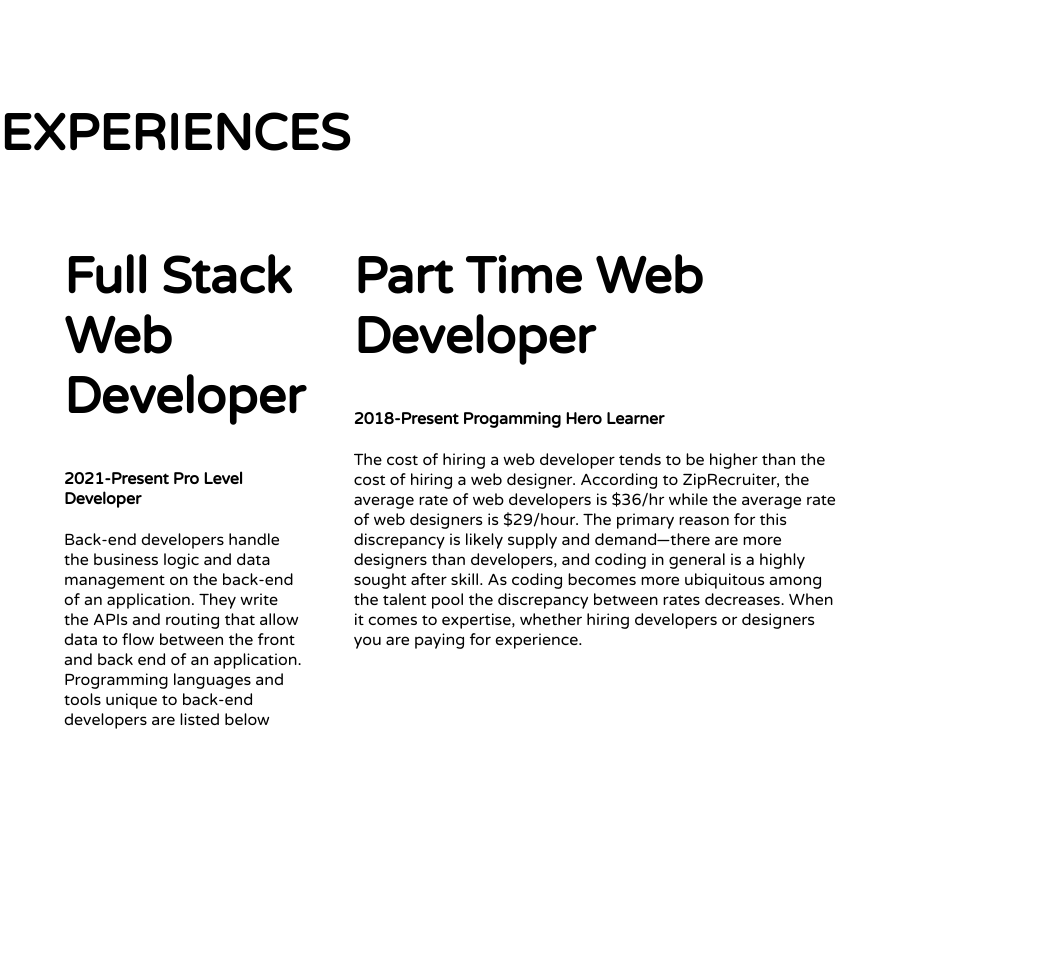
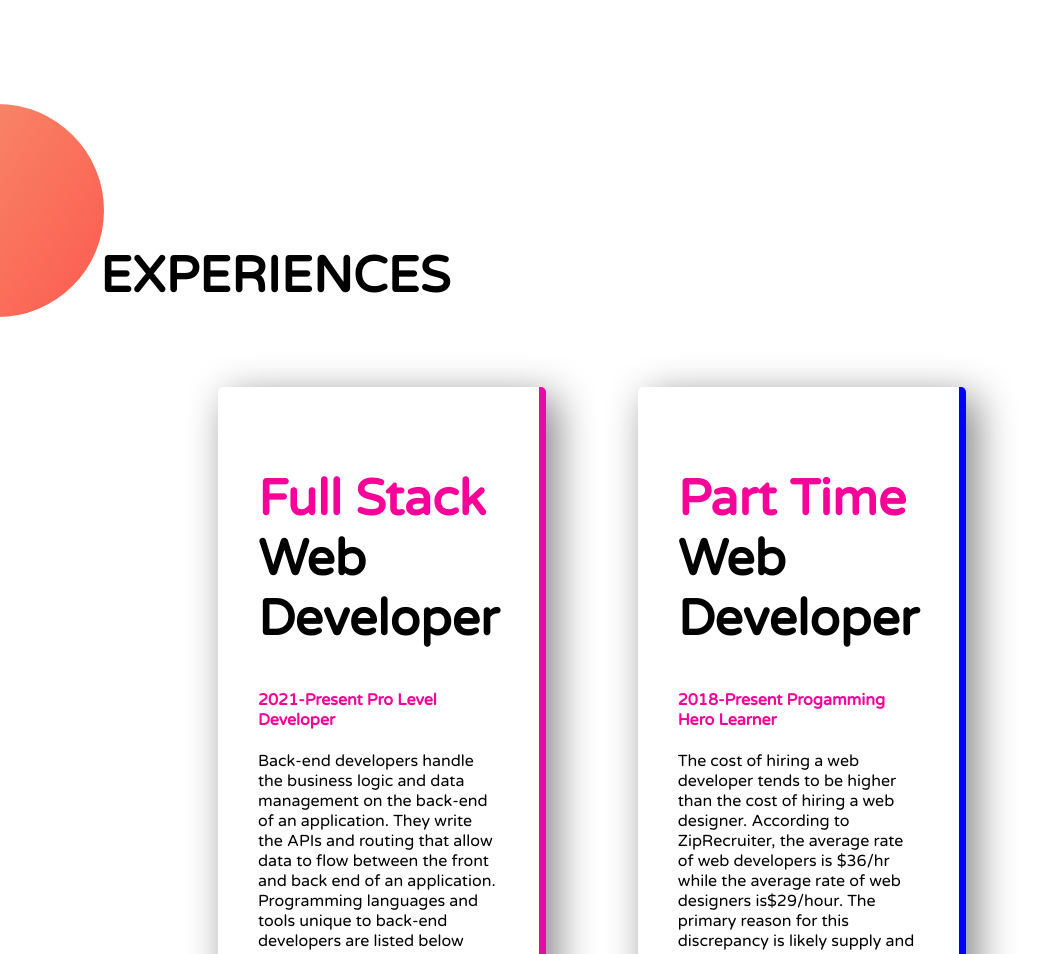
Before and after one commit to tahsinashanta/My-developer-portfolio, a plain HTML site: page index.html in a window 1280 px wide. Shown: the part 1478-2432 px from the top of the page, without its empty margins (0-1064 px from the left). Before the commit the page ends 2344 px from the top, so only its background shows below. Drawn offline with Linux system fonts and the light colour scheme.

Commit message:
styled border and added footer

```diff
--- a/index.html
+++ b/index.html
@@ -38,42 +38,32 @@
         <div>
             <img class="left" src="images/jhankar2.png" alt="">
         </div>
-
         <div class="half-width">
             <h1><span class="magenta-color">Become Successful</span> in Your Own Way</h1>
             <h4>Get Oriented and Organized everyday</h4>
-            <p>Web development governs all the code that makes a website tick. It can be split into two
-                categories—front-end and back-end. The front-end or client-side of an application is the code
-                responsible for determining how the website will actually display the designs mocked up by a designer.
-                The back-end or server-side of an application is responsible for managing data within the database and
-                serving that data to the front-end to be displayed. As you may have guessed, it’s the front-end
-                developer’s job that tends to share the most overlap with the web designer.</p><br><br>
+            <p>Web development governs all the code that makes a website tick. It can be split into two categories—front-end and back-end. The front-end or client-side of an application is the code responsible for determining how the website will actually display the designs mocked up by a designer.The back-end or server-side of an application is responsible for managing data within the database and serving that data to the front-end to be displayed. As you may have guessed, it’s the front-end developer’s job that tends to share the most overlap with the web designer.</p><br><br>
             <a class="schedule-button" target="_blank"
                 href="https://www.upwork.com/resources/web-design-vs-web-development">Submit Your Latest Resume</a>
         </div>
     </section>
     <section class="Experience-section">
-        <h1>EXPERIENCES</h1>
-    <div class="flexible-container">
-        <div class="half-width">
-            <h1>Full Stack Web Developer</h1>
-            <h4>2021-Present Pro Level Developer</h4>
-            <p>Back-end developers handle the business logic and data management on the back-end of an application. They
-                write the APIs and routing that allow data to flow between the front and back end of an application.
-                Programming languages and tools unique to back-end developers are listed below</p>
+        <h1>EXPERIENCES</h1><br><br>
+    <div class="flexible-container half-width">
+        <div id="full-stack-developer" class="experience-item">
+            <h1><span class="magenta-color">Full Stack</span> Web Developer</h1>
+            <h4 class="magenta-color">2021-Present Pro Level Developer</h4>
+            <p>Back-end developers handle the business logic and data management on the back-end of an application. They write the APIs and routing that allow data to flow between the front and back end of an application. Programming languages and tools unique to back-end developers are listed below</p>
         </div>
         <div class="flexible-container">
-            <div class="half-width">
-            <h1>Part Time Web Developer</h1>
-            <h4>2018-Present Progamming Hero Learner</h4>
-            <p>The cost of hiring a web developer tends to be higher than the cost of hiring a web designer. According
-                to ZipRecruiter, the average rate of web developers is $36/hr while the average rate of web designers is
-                $29/hour. The primary reason for this discrepancy is likely supply and demand—there are more designers
-                than developers, and coding in general is a highly sought after skill. As coding becomes more ubiquitous
-                among the talent pool the discrepancy between rates decreases. When it comes to expertise, whether
-                hiring developers or designers you are paying for experience.</p>
+            <div id="part-time-web-developer" class="experience-item">
+                <h1><span class="magenta-color">Part Time</span> <br> Web <br> Developer</h1>
+            <h4 class="magenta-color">2018-Present Progamming Hero Learner</h4>
+            <p>The cost of hiring a web developer tends to be higher than the cost of hiring a web designer. According to ZipRecruiter, the average rate of web developers is $36/hr while the average rate of web designers is$29/hour. The primary reason for this discrepancy is likely supply and demand—there are more designers than developers, and coding in general is a highly sought after skill. As coding becomes more ubiquitous among the talent pool the discrepancy between rates decreases. When it comes to expertise, whether hiring developers or designers you are paying for experience.</p>
         </div>
     </div>
     </section>
 </body>
+<footer>
+   <p>© Samuel Baker 2023, a Programming Hero Initiative.</p>
+</footer>
 </html>
--- a/style.css
+++ b/style.css
@@ -54,3 +54,26 @@ width: 100%;
 .left{
     padding-left: 5px;
 }
+.experience-item{
+    margin-left: 10%;
+    margin-right: 10%;
+    padding: 40px;
+    width: 100%;
+    box-shadow: 10px 10px 40px gray;
+    border-radius: 5px;
+}
+.Experience-section{
+    background-image: url(images/exp-bg.png);
+    background-repeat: no-repeat;
+    padding-left: 100px;
+    padding-top: 100px;
+}
+#full-stack-developer{
+    border-right: 7px solid rgb(238, 6, 168);
+}
+#part-time-web-developer{
+    border-right: 7px solid blue
+}
+footer p{
+    text-align: center;
+}
```
